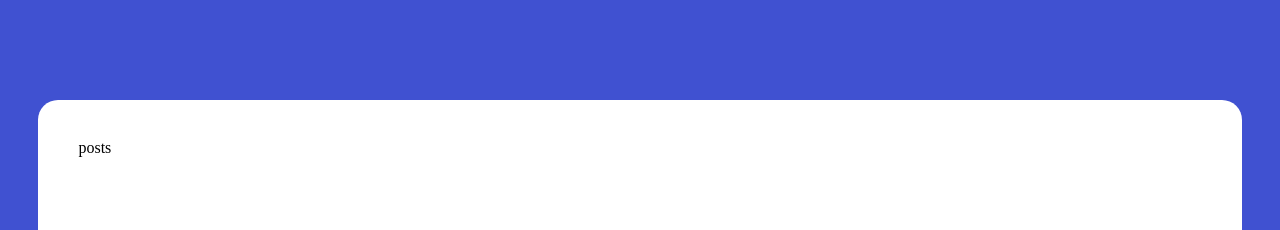
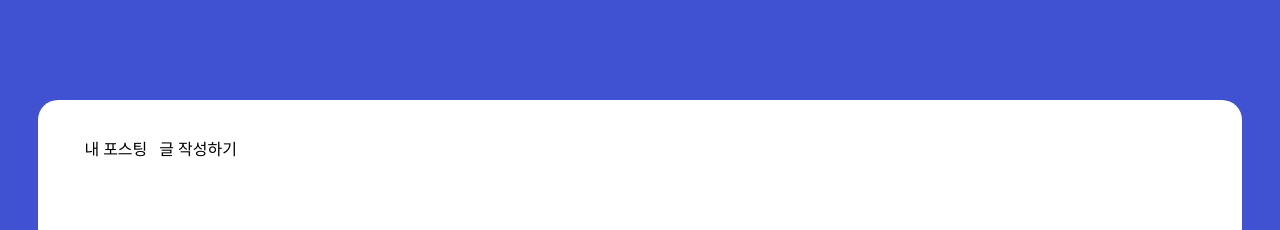
Before and after one commit to yousunzoo/board, a React (Vite) app: page /posts in a window 1280 px wide. Shown: the top 230 px of the page. Built offline with nearby package versions, Linux system fonts and the light colour scheme.

Commit message:
:sparkles: ProtectedRouter 구현
로그인 상태여야 하위 페이지 접근 가능

```diff
--- /dev/null
+++ b/src/components/PostsNav.tsx
@@ -0,0 +1,29 @@
+import React from 'react';
+import * as S from '../styles/Posts';
+import { useNavigate } from 'react-router-dom';
+function PostsNav() {
+	const navigate = useNavigate();
+
+	const handleNavClick = (e: React.MouseEvent<HTMLDivElement>) => {
+		if (e.target === e.currentTarget) return;
+
+		const target = e.target as HTMLElement;
+		const targetText = target.innerText;
+		if (targetText === '내 포스팅') {
+			navigate('/posts/myposts');
+		} else if (targetText === '글 작성하기') {
+			navigate('/posts/write');
+		}
+	};
+	return (
+		<S.NavContainer>
+			<S.LeftNav></S.LeftNav>
+			<S.RightNav onClick={handleNavClick}>
+				<S.NavItem>내 포스팅</S.NavItem>
+				<S.NavItem>글 작성하기</S.NavItem>
+			</S.RightNav>
+		</S.NavContainer>
+	);
+}
+
+export default PostsNav;
--- a/src/pages/LoginPage.tsx
+++ b/src/pages/LoginPage.tsx
@@ -15,6 +15,7 @@ function LoginPage() {
 		},
 		onError: (error: AxiosError) => {
 			console.log(error);
+			alert('로그인에 실패했습니다.');
 		},
 	});
 	return <LoginForm mutate={mutate} />;
--- /dev/null
+++ b/src/pages/PostsPage.tsx
@@ -0,0 +1,12 @@
+import React from 'react';
+import PostsNav from '../components/PostsNav';
+
+function PostsPage() {
+	return (
+		<>
+			<PostsNav />
+		</>
+	);
+}
+
+export default PostsPage;
--- a/src/pages/SignupPage.tsx
+++ b/src/pages/SignupPage.tsx
@@ -13,6 +13,7 @@ function SignupPage() {
 		},
 		onError: (error: AxiosError) => {
 			console.log(error);
+			alert('회원가입에 실패했습니다. 다른 이메일로 시도해주세요.');
 		},
 	});
 	return <SignupForm mutate={mutate} />;
--- a/src/routes/Router.tsx
+++ b/src/routes/Router.tsx
@@ -2,6 +2,7 @@ import { BrowserRouter, Route, Routes } from 'react-router-dom';
 import Layout from '../components/Layout';
 import LoginPage from '../pages/LoginPage';
 import SignupPage from '../pages/SignupPage';
+import PostsPage from '../pages/PostsPage';
 
 function Router() {
 	return (
@@ -11,7 +12,7 @@ function Router() {
 					<Route path='/' element={<div>Home</div>} />
 					<Route path='/login' element={<LoginPage />} />
 					<Route path='/register' element={<SignupPage />} />
-					<Route path='/posts' element={<div>posts</div>} />
+					<Route path='/posts' element={<PostsPage />} />
 				</Route>
 			</Routes>
 		</BrowserRouter>
--- /dev/null
+++ b/src/styles/Posts.ts
@@ -0,0 +1,10 @@
+import styled from 'styled-components';
+
+export const NavContainer = styled.div`
+	display: flex;
+	width: 100%;
+`;
+
+export const LeftNav = styled.nav``;
+export const RightNav = styled.nav``;
+export const NavItem = styled.button``;
```
Also changed, not shown: src/hooks/verifyToken.tsx (added, +23 -0 lines), src/routes/ProtectedRouter.tsx (added, +20 -0 lines).
